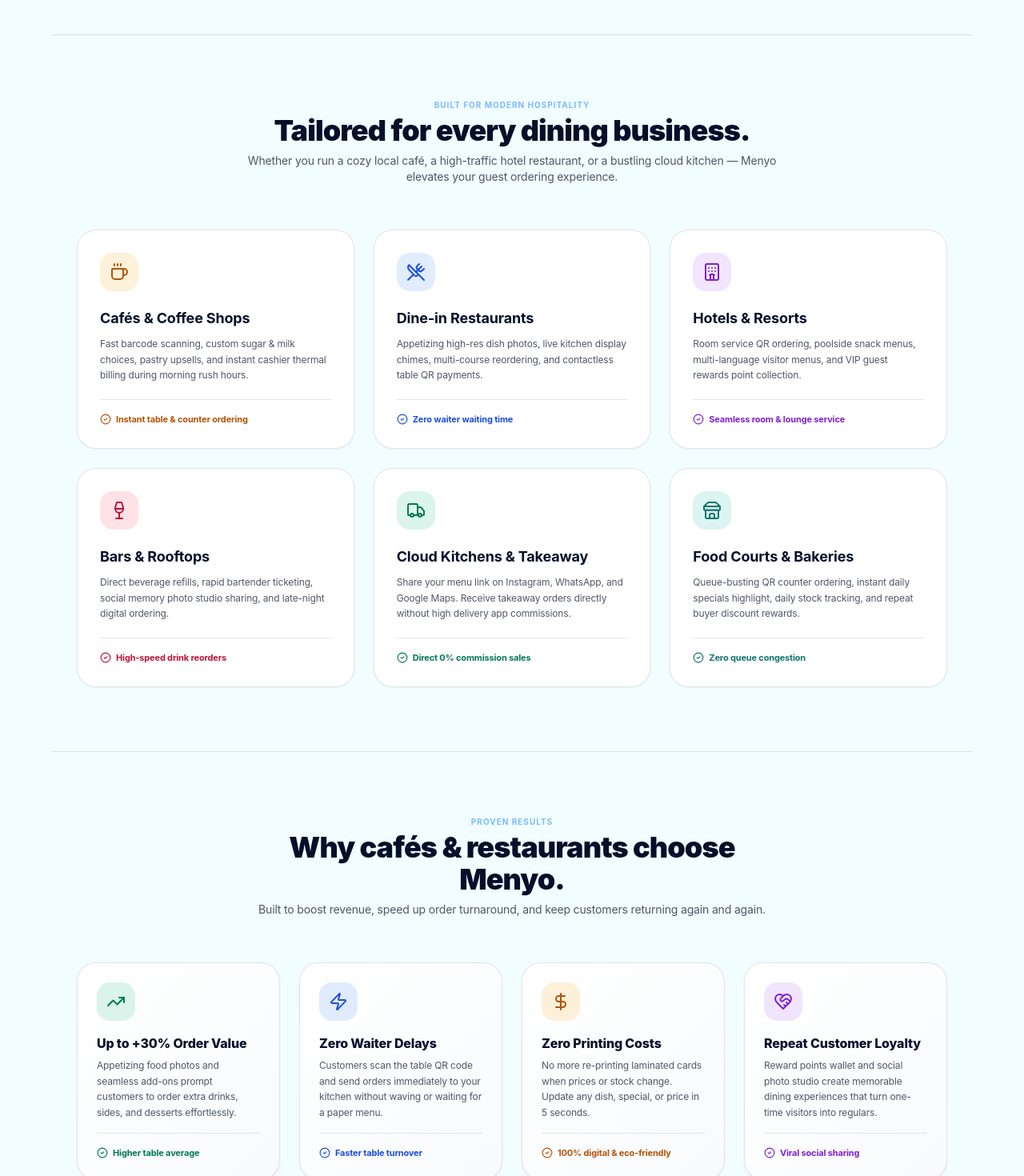
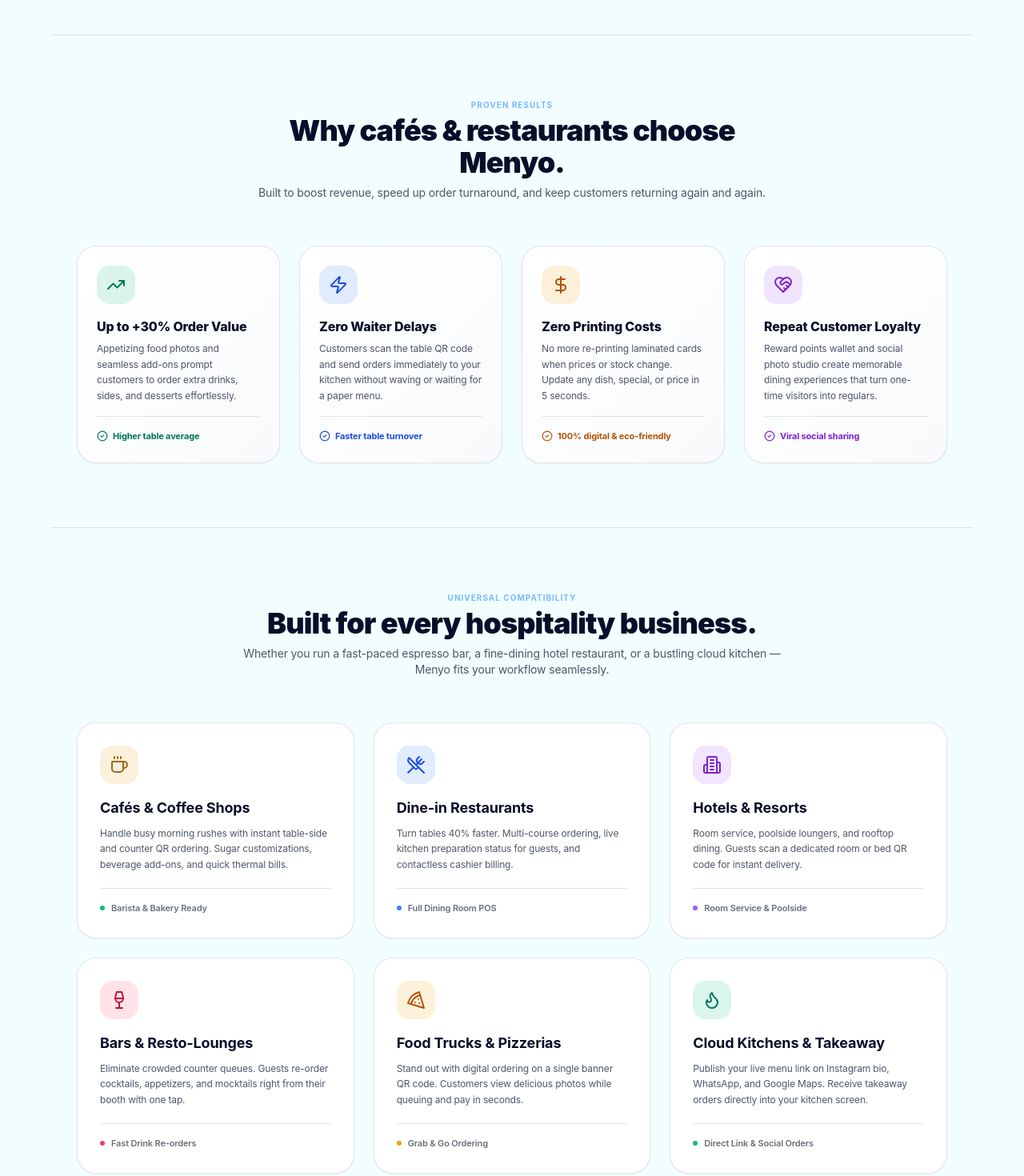
Before and after one commit to TheThas007/tea-time, a React (Vite) app: page / in a window 1280 px wide. Shown: the part 2000-3470 px from the top of the page at 80% size. Built offline with nearby package versions, Linux system fonts and the light colour scheme; no server answers.

Commit message:
feat(landing): add comprehensive 'Built for every hospitality business' section showcasing cafes, restaurants, hotels, bars, food trucks and cloud kitchens

```diff
--- a/src/pages/LandingPage.tsx
+++ b/src/pages/LandingPage.tsx
@@ -20,12 +20,12 @@ import {
   Smartphone,
   CheckCircle2,
   Mail,
+  Coffee,
+  Building2,
   Store,
-  Coffee,
-  Hotel,
+  Pizza,
   Wine,
-  Truck,
-  Building2,
+  Flame,
 } from "lucide-react";
 import { MenyoWordmark } from "../components/common/MenyoLogo";
 
@@ -522,126 +522,7 @@ export const LandingPage: React.FC = () => {
         </div>
       </section>
 
-      {/* 3.5. WHO IS MENYO BUILT FOR? (Industry Use Cases) */}
-      <section className="py-20 px-4 sm:px-6 lg:px-8 max-w-6xl mx-auto w-full border-t border-[#050F2A]/10">
-        <div className="text-center max-w-2xl mx-auto mb-14">
-          <span className="text-[10px] font-bold uppercase tracking-widest text-[#7BBBFF] block mb-1">
-            Built For Modern Hospitality
-          </span>
-          <h2 className="text-3xl sm:text-4xl font-black text-[#050F2A] tracking-tight">
-            Tailored for every dining business.
-          </h2>
-          <p className="text-sm text-[#050F2A]/70 mt-2">
-            Whether you run a cozy local café, a high-traffic hotel restaurant, or a bustling cloud kitchen — Menyo elevates your guest ordering experience.
-          </p>
-        </div>
-
-        <div className="grid grid-cols-1 sm:grid-cols-2 lg:grid-cols-3 gap-6">
-          {/* 1. Cafés & Coffee Shops */}
-          <div className="bg-white rounded-3xl p-7 border border-[#050F2A]/10 shadow-sm hover:border-[#7BBBFF] transition-all flex flex-col justify-between">
-            <div>
-              <div className="w-12 h-12 rounded-2xl bg-amber-500/15 text-amber-700 flex items-center justify-center mb-5">
-                <Coffee className="w-6 h-6" />
-              </div>
-              <h3 className="text-lg font-bold text-[#050F2A] mb-2">Cafés &amp; Coffee Shops</h3>
-              <p className="text-xs text-[#050F2A]/70 leading-relaxed">
-                Fast barcode scanning, custom sugar &amp; milk choices, pastry upsells, and instant cashier thermal billing during morning rush hours.
-              </p>
-            </div>
-            <div className="mt-5 pt-4 border-t border-[#050F2A]/10 flex items-center gap-1.5 text-[11px] font-bold text-amber-700">
-              <CheckCircle2 className="w-3.5 h-3.5 shrink-0" />
-              <span>Instant table &amp; counter ordering</span>
-            </div>
-          </div>
-
-          {/* 2. Fine Dining & Casual Restaurants */}
-          <div className="bg-white rounded-3xl p-7 border border-[#050F2A]/10 shadow-sm hover:border-[#7BBBFF] transition-all flex flex-col justify-between">
-            <div>
-              <div className="w-12 h-12 rounded-2xl bg-blue-500/15 text-blue-700 flex items-center justify-center mb-5">
-                <UtensilsCrossed className="w-6 h-6" />
-              </div>
-              <h3 className="text-lg font-bold text-[#050F2A] mb-2">Dine-in Restaurants</h3>
-              <p className="text-xs text-[#050F2A]/70 leading-relaxed">
-                Appetizing high-res dish photos, live kitchen display chimes, multi-course reordering, and contactless table QR payments.
-              </p>
-            </div>
-            <div className="mt-5 pt-4 border-t border-[#050F2A]/10 flex items-center gap-1.5 text-[11px] font-bold text-blue-700">
-              <CheckCircle2 className="w-3.5 h-3.5 shrink-0" />
-              <span>Zero waiter waiting time</span>
-            </div>
-          </div>
-
-          {/* 3. Hotels, Resorts & Lounges */}
-          <div className="bg-white rounded-3xl p-7 border border-[#050F2A]/10 shadow-sm hover:border-[#7BBBFF] transition-all flex flex-col justify-between">
-            <div>
-              <div className="w-12 h-12 rounded-2xl bg-purple-500/15 text-purple-700 flex items-center justify-center mb-5">
-                <Hotel className="w-6 h-6" />
-              </div>
-              <h3 className="text-lg font-bold text-[#050F2A] mb-2">Hotels &amp; Resorts</h3>
-              <p className="text-xs text-[#050F2A]/70 leading-relaxed">
-                Room service QR ordering, poolside snack menus, multi-language visitor menus, and VIP guest rewards point collection.
-              </p>
-            </div>
-            <div className="mt-5 pt-4 border-t border-[#050F2A]/10 flex items-center gap-1.5 text-[11px] font-bold text-purple-700">
-              <CheckCircle2 className="w-3.5 h-3.5 shrink-0" />
-              <span>Seamless room &amp; lounge service</span>
-            </div>
-          </div>
-
-          {/* 4. Bars, Pubs & Rooftop Lounges */}
-          <div className="bg-white rounded-3xl p-7 border border-[#050F2A]/10 shadow-sm hover:border-[#7BBBFF] transition-all flex flex-col justify-between">
-            <div>
-              <div className="w-12 h-12 rounded-2xl bg-rose-500/15 text-rose-700 flex items-center justify-center mb-5">
-                <Wine className="w-6 h-6" />
-              </div>
-              <h3 className="text-lg font-bold text-[#050F2A] mb-2">Bars &amp; Rooftops</h3>
-              <p className="text-xs text-[#050F2A]/70 leading-relaxed">
-                Direct beverage refills, rapid bartender ticketing, social memory photo studio sharing, and late-night digital ordering.
-              </p>
-            </div>
-            <div className="mt-5 pt-4 border-t border-[#050F2A]/10 flex items-center gap-1.5 text-[11px] font-bold text-rose-700">
-              <CheckCircle2 className="w-3.5 h-3.5 shrink-0" />
-              <span>High-speed drink reorders</span>
-            </div>
-          </div>
-
-          {/* 5. Cloud Kitchens & Takeaway Spots */}
-          <div className="bg-white rounded-3xl p-7 border border-[#050F2A]/10 shadow-sm hover:border-[#7BBBFF] transition-all flex flex-col justify-between">
-            <div>
-              <div className="w-12 h-12 rounded-2xl bg-emerald-500/15 text-emerald-700 flex items-center justify-center mb-5">
-                <Truck className="w-6 h-6" />
-              </div>
-              <h3 className="text-lg font-bold text-[#050F2A] mb-2">Cloud Kitchens &amp; Takeaway</h3>
-              <p className="text-xs text-[#050F2A]/70 leading-relaxed">
-                Share your menu link on Instagram, WhatsApp, and Google Maps. Receive takeaway orders directly without high delivery app commissions.
-              </p>
-            </div>
-            <div className="mt-5 pt-4 border-t border-[#050F2A]/10 flex items-center gap-1.5 text-[11px] font-bold text-emerald-700">
-              <CheckCircle2 className="w-3.5 h-3.5 shrink-0" />
-              <span>Direct 0% commission sales</span>
-            </div>
-          </div>
-
-          {/* 6. Food Courts, Bakeries & Juice Bars */}
-          <div className="bg-white rounded-3xl p-7 border border-[#050F2A]/10 shadow-sm hover:border-[#7BBBFF] transition-all flex flex-col justify-between">
-            <div>
-              <div className="w-12 h-12 rounded-2xl bg-teal-500/15 text-teal-700 flex items-center justify-center mb-5">
-                <Store className="w-6 h-6" />
-              </div>
-              <h3 className="text-lg font-bold text-[#050F2A] mb-2">Food Courts &amp; Bakeries</h3>
-              <p className="text-xs text-[#050F2A]/70 leading-relaxed">
-                Queue-busting QR counter ordering, instant daily specials highlight, daily stock tracking, and repeat buyer discount rewards.
-              </p>
-            </div>
-            <div className="mt-5 pt-4 border-t border-[#050F2A]/10 flex items-center gap-1.5 text-[11px] font-bold text-teal-700">
-              <CheckCircle2 className="w-3.5 h-3.5 shrink-0" />
-              <span>Zero queue congestion</span>
-            </div>
-          </div>
-        </div>
-      </section>
-
-      {/* 3.6. BENEFITS SECTION — Why Restaurant Owners Choose Menyo */}
+      {/* 3.5. BENEFITS SECTION — Why Restaurant Owners Choose Menyo */}
       <section className="py-20 px-4 sm:px-6 lg:px-8 max-w-6xl mx-auto w-full border-t border-[#050F2A]/10">
         <div className="text-center max-w-2xl mx-auto mb-14">
           <span className="text-[10px] font-bold uppercase tracking-widest text-[#7BBBFF] block mb-1">
@@ -729,6 +610,125 @@ export const LandingPage: React.FC = () => {
             <div className="mt-4 pt-4 border-t border-[#050F2A]/10 flex items-center gap-1.5 text-[11px] font-bold text-purple-700">
               <CheckCircle2 className="w-3.5 h-3.5 shrink-0" />
               <span>Viral social sharing</span>
+            </div>
+          </div>
+        </div>
+      </section>
+
+      {/* 3.6. WHO CAN USE MENYO — Industry Fit Section */}
+      <section className="py-20 px-4 sm:px-6 lg:px-8 max-w-6xl mx-auto w-full border-t border-[#050F2A]/10">
+        <div className="text-center max-w-2xl mx-auto mb-14">
+          <span className="text-[10px] font-bold uppercase tracking-widest text-[#7BBBFF] block mb-1">
+            Universal Compatibility
+          </span>
+          <h2 className="text-3xl sm:text-4xl font-black text-[#050F2A] tracking-tight">
+            Built for every hospitality business.
+          </h2>
+          <p className="text-sm text-[#050F2A]/70 mt-2">
+            Whether you run a fast-paced espresso bar, a fine-dining hotel restaurant, or a bustling cloud kitchen — Menyo fits your workflow seamlessly.
+          </p>
+        </div>
+
+        <div className="grid grid-cols-1 sm:grid-cols-2 lg:grid-cols-3 gap-6">
+          {/* 1. Cafés & Coffee Shops */}
+          <div className="bg-white rounded-3xl p-7 border border-[#050F2A]/10 shadow-sm hover:shadow-md transition-all flex flex-col justify-between group">
+            <div>
+              <div className="w-12 h-12 rounded-2xl bg-[#E8B64F]/20 text-[#9A6B12] flex items-center justify-center mb-4 group-hover:scale-110 transition-transform">
+                <Coffee className="w-6 h-6" />
+              </div>
+              <h3 className="text-lg font-bold text-[#050F2A] mb-2">Cafés &amp; Coffee Shops</h3>
+              <p className="text-xs text-[#050F2A]/70 leading-relaxed">
+                Handle busy morning rushes with instant table-side and counter QR ordering. Sugar customizations, beverage add-ons, and quick thermal bills.
+              </p>
+            </div>
+            <div className="mt-5 pt-4 border-t border-[#050F2A]/10 text-[11px] font-semibold text-[#050F2A]/60 flex items-center gap-2">
+              <span className="w-1.5 h-1.5 rounded-full bg-emerald-500"></span>
+              <span>Barista &amp; Bakery Ready</span>
+            </div>
+          </div>
+
+          {/* 2. Restaurants & Diners */}
+          <div className="bg-white rounded-3xl p-7 border border-[#050F2A]/10 shadow-sm hover:shadow-md transition-all flex flex-col justify-between group">
+            <div>
+              <div className="w-12 h-12 rounded-2xl bg-blue-500/15 text-blue-700 flex items-center justify-center mb-4 group-hover:scale-110 transition-transform">
+                <UtensilsCrossed className="w-6 h-6" />
+              </div>
+              <h3 className="text-lg font-bold text-[#050F2A] mb-2">Dine-in Restaurants</h3>
+              <p className="text-xs text-[#050F2A]/70 leading-relaxed">
+                Turn tables 40% faster. Multi-course ordering, live kitchen preparation status for guests, and contactless cashier billing.
+              </p>
+            </div>
+            <div className="mt-5 pt-4 border-t border-[#050F2A]/10 text-[11px] font-semibold text-[#050F2A]/60 flex items-center gap-2">
+              <span className="w-1.5 h-1.5 rounded-full bg-blue-500"></span>
+              <span>Full Dining Room POS</span>
+            </div>
+          </div>
+
+          {/* 3. Hotels & Resorts */}
+          <div className="bg-white rounded-3xl p-7 border border-[#050F2A]/10 shadow-sm hover:shadow-md transition-all flex flex-col justify-between group">
+            <div>
+              <div className="w-12 h-12 rounded-2xl bg-purple-500/15 text-purple-700 flex items-center justify-center mb-4 group-hover:scale-110 transition-transform">
+                <Building2 className="w-6 h-6" />
+              </div>
+              <h3 className="text-lg font-bold text-[#050F2A] mb-2">Hotels &amp; Resorts</h3>
+              <p className="text-xs text-[#050F2A]/70 leading-relaxed">
+                Room service, poolside loungers, and rooftop dining. Guests scan a dedicated room or bed QR code for instant delivery.
+              </p>
+            </div>
+            <div className="mt-5 pt-4 border-t border-[#050F2A]/10 text-[11px] font-semibold text-[#050F2A]/60 flex items-center gap-2">
+              <span className="w-1.5 h-1.5 rounded-full bg-purple-500"></span>
+              <span>Room Service &amp; Poolside</span>
+            </div>
+          </div>
+
+          {/* 4. Bars, Pubs & Lounges */}
+          <div className="bg-white rounded-3xl p-7 border border-[#050F2A]/10 shadow-sm hover:shadow-md transition-all flex flex-col justify-between group">
+            <div>
+              <div className="w-12 h-12 rounded-2xl bg-rose-500/15 text-rose-700 flex items-center justify-center mb-4 group-hover:scale-110 transition-transform">
+                <Wine className="w-6 h-6" />
+              </div>
+              <h3 className="text-lg font-bold text-[#050F2A] mb-2">Bars &amp; Resto-Lounges</h3>
+              <p className="text-xs text-[#050F2A]/70 leading-relaxed">
+                Eliminate crowded counter queues. Guests re-order cocktails, appetizers, and mocktails right from their booth with one tap.
+              </p>
+            </div>
+            <div className="mt-5 pt-4 border-t border-[#050F2A]/10 text-[11px] font-semibold text-[#050F2A]/60 flex items-center gap-2">
+              <span className="w-1.5 h-1.5 rounded-full bg-rose-500"></span>
+              <span>Fast Drink Re-orders</span>
+            </div>
+          </div>
+
+          {/* 5. Food Trucks & Popups */}
+          <div className="bg-white rounded-3xl p-7 border border-[#050F2A]/10 shadow-sm hover:shadow-md transition-all flex flex-col justify-between group">
+            <div>
+              <div className="w-12 h-12 rounded-2xl bg-amber-500/15 text-amber-700 flex items-center justify-center mb-4 group-hover:scale-110 transition-transform">
+                <Pizza className="w-6 h-6" />
+              </div>
+              <h3 className="text-lg font-bold text-[#050F2A] mb-2">Food Trucks &amp; Pizzerias</h3>
+              <p className="text-xs text-[#050F2A]/70 leading-relaxed">
+                Stand out with digital ordering on a single banner QR code. Customers view delicious photos while queuing and pay in seconds.
+              </p>
+            </div>
+            <div className="mt-5 pt-4 border-t border-[#050F2A]/10 text-[11px] font-semibold text-[#050F2A]/60 flex items-center gap-2">
+              <span className="w-1.5 h-1.5 rounded-full bg-amber-500"></span>
+              <span>Grab &amp; Go Ordering</span>
+            </div>
+          </div>
+
+          {/* 6. Cloud Kitchens & Takeaway */}
+          <div className="bg-white rounded-3xl p-7 border border-[#050F2A]/10 shadow-sm hover:shadow-md transition-all flex flex-col justify-between group">
+            <div>
+              <div className="w-12 h-12 rounded-2xl bg-emerald-500/15 text-emerald-700 flex items-center justify-center mb-4 group-hover:scale-110 transition-transform">
+                <Flame className="w-6 h-6" />
+              </div>
+              <h3 className="text-lg font-bold text-[#050F2A] mb-2">Cloud Kitchens &amp; Takeaway</h3>
+              <p className="text-xs text-[#050F2A]/70 leading-relaxed">
+                Publish your live menu link on Instagram bio, WhatsApp, and Google Maps. Receive takeaway orders directly into your kitchen screen.
+              </p>
+            </div>
+            <div className="mt-5 pt-4 border-t border-[#050F2A]/10 text-[11px] font-semibold text-[#050F2A]/60 flex items-center gap-2">
+              <span className="w-1.5 h-1.5 rounded-full bg-emerald-500"></span>
+              <span>Direct Link &amp; Social Orders</span>
             </div>
           </div>
         </div>
```
